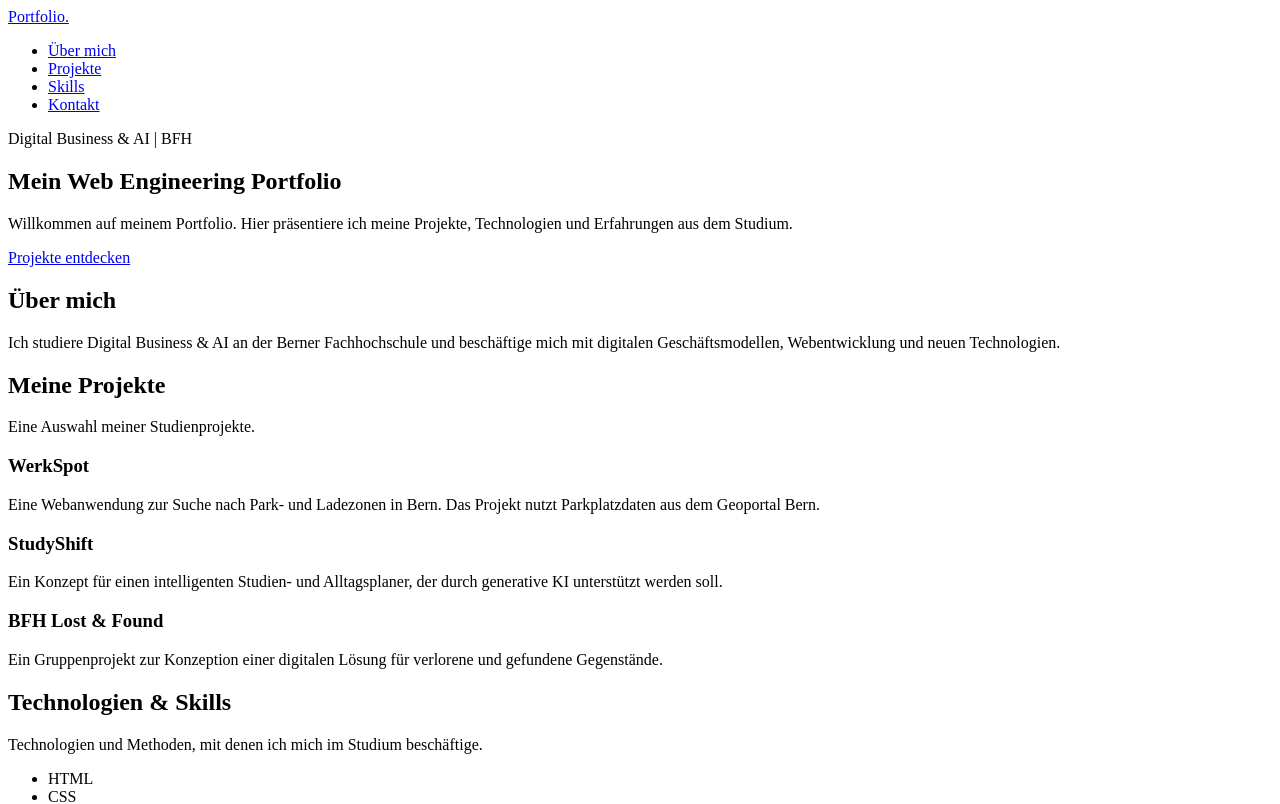
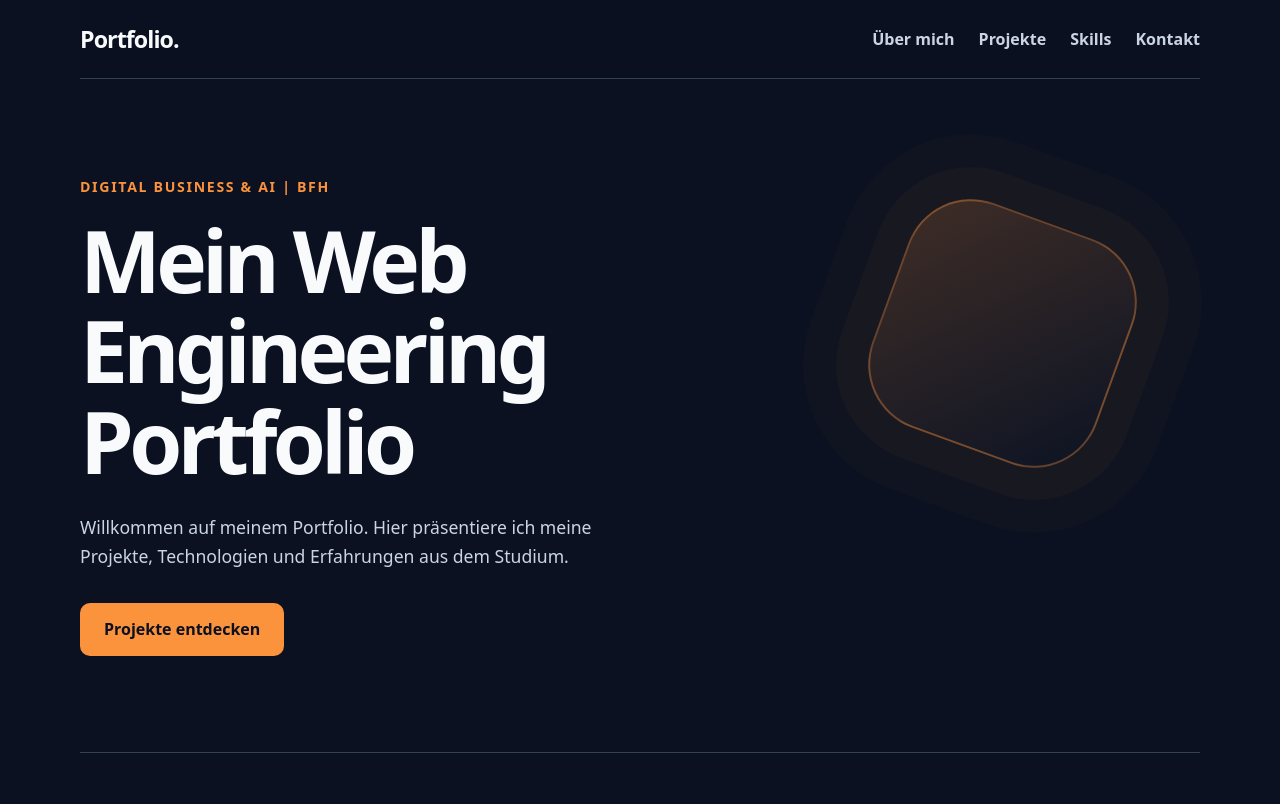
Before and after one commit to prithish10/prithish10.github.io, a plain HTML site: page index.html in a window 1280 px wide. Shown: the top 804 px of the page. Drawn offline with Linux system fonts and the light colour scheme.

Commit message:
Add files via upload

```diff
--- a/index.html
+++ b/index.html
@@ -1,4 +1,3 @@
-
 <!DOCTYPE html>
 <html lang="de-CH">
 
@@ -10,6 +9,7 @@
         content="Portfolio mit Projekten aus Digital Business & AI und Web Engineering.">
 
   <title>Web Engineering | Mein Portfolio</title>
+  <link rel="stylesheet" href="style.css">
 </head>
 
 <body>
@@ -17,7 +17,6 @@
   <!-- Kopfbereich und Navigation -->
   <header class="site-header">
     <a href="#start" class="logo">Portfolio.</a>
-
     <nav aria-label="Hauptnavigation">
       <ul>
         <li><a href="#ueber-mich">Über mich</a></li>
@@ -37,7 +36,6 @@
       <h1 id="hero-title">
         Mein Web Engineering Portfolio
       </h1>
-
       <p>
         Willkommen auf meinem Portfolio.
         Hier präsentiere ich meine Projekte,
@@ -71,7 +69,6 @@
       </p>
 
       <div class="project-grid">
-
         <article class="project-card">
           <h3>WerkSpot</h3>
           <p>
@@ -81,7 +78,6 @@
             aus dem Geoportal Bern.
           </p>
         </article>
-
         <article class="project-card">
           <h3>StudyShift</h3>
           <p>
@@ -91,7 +87,6 @@
             werden soll.
           </p>
         </article>
-
         <article class="project-card">
           <h3>BFH Lost & Found</h3>
           <p>
@@ -112,7 +107,6 @@
         Technologien und Methoden, mit denen
         ich mich im Studium beschäftige.
       </p>
-
       <ul>
         <li>HTML</li>
         <li>CSS</li>
@@ -137,7 +131,6 @@
     </section>
 
   </main>
-
   <!-- Fussbereich -->
   <footer class="site-footer">
     <p>© 2026 | Web Engineering Portfolio</p>
--- /dev/null
+++ b/style.css
@@ -0,0 +1,240 @@
+/* BFH Web Engineering – Portfolio
+   Arbeitspaket: Designsystem, Navigation, Hero und Projektkarten */
+
+:root {
+  color-scheme: dark;
+  --bg: #0b1120;
+  --surface: #152136;
+  --surface-soft: #1b2a41;
+  --text: #f8fafc;
+  --muted: #cbd5e1;
+  --accent: #fb923c;
+  --border: #334155;
+  --max-width: 1120px;
+}
+
+/* Basis und Typografie */
+* { box-sizing: border-box; }
+html { scroll-behavior: smooth; scroll-padding-top: 110px; }
+body {
+  margin: 0;
+  font-family: system-ui, -apple-system, "Segoe UI", sans-serif;
+  line-height: 1.65;
+  color: var(--text);
+  background: var(--bg);
+}
+a { color: inherit; text-decoration: none; }
+a:focus-visible {
+  outline: 3px solid var(--accent);
+  outline-offset: 4px;
+  border-radius: 4px;
+}
+
+/* Gemeinsame Seitenbreite */
+.site-header, main > section, .site-footer {
+  width: min(var(--max-width), calc(100% - 3rem));
+  margin-inline: auto;
+}
+
+/* Navigation: Flexbox (Vorlesung 2) */
+.site-header {
+  position: sticky;
+  top: 0;
+  z-index: 10;
+  display: flex;
+  align-items: center;
+  justify-content: space-between;
+  gap: 2rem;
+  padding: 1.25rem 0;
+  border-bottom: 1px solid var(--border);
+  background: rgba(11, 17, 32, 0.97);
+}
+.logo { font-size: 1.45rem; font-weight: 800; letter-spacing: -0.04em; }
+.logo:hover { color: var(--accent); }
+.site-header nav ul {
+  display: flex;
+  flex-wrap: wrap;
+  gap: 1.5rem;
+  margin: 0;
+  padding: 0;
+  list-style: none;
+}
+.site-header nav a { color: var(--muted); font-weight: 600; }
+.site-header nav a:hover { color: var(--accent); }
+
+/* Hero: Hauptaussage und Call-to-Action */
+.hero {
+  position: relative;
+  isolation: isolate;
+  display: flex;
+  flex-direction: column;
+  align-items: flex-start;
+  justify-content: center;
+  min-height: 580px;
+  padding: 6rem 0;
+}
+.hero::before {
+  content: "";
+  position: absolute;
+  z-index: -1;
+  right: 7%;
+  top: 20%;
+  width: 235px;
+  aspect-ratio: 1;
+  border: 2px solid rgba(251, 146, 60, 0.35);
+  border-radius: 28%;
+  transform: rotate(20deg);
+  background: linear-gradient(135deg, rgba(251, 146, 60, 0.22), rgba(21, 33, 54, 0.2));
+  box-shadow: 0 0 0 32px rgba(251, 146, 60, 0.035),
+              0 0 0 65px rgba(251, 146, 60, 0.018);
+  pointer-events: none;
+}
+.hero > p:first-child {
+  margin: 0 0 1rem;
+  color: var(--accent);
+  font-size: 0.88rem;
+  font-weight: 700;
+  letter-spacing: 0.12em;
+  text-transform: uppercase;
+}
+.hero h1 {
+  max-width: 15ch;
+  margin: 0;
+  font-size: clamp(2.65rem, 6.7vw, 5.6rem);
+  line-height: 1.06;
+  letter-spacing: -0.055em;
+}
+.hero > p:not(:first-child) {
+  max-width: 54ch;
+  margin: 1.6rem 0 2rem;
+  color: var(--muted);
+  font-size: 1.1rem;
+}
+.button {
+  display: inline-flex;
+  align-items: center;
+  justify-content: center;
+  min-height: 48px;
+  padding: 0.85rem 1.5rem;
+  border-radius: 10px;
+  background: var(--accent);
+  color: var(--bg);
+  font-weight: 800;
+  transition: transform 180ms ease, background-color 180ms ease;
+}
+.button:hover { background: #fdba74; transform: translateY(-2px); }
+
+/* Inhalt: saubere Abstände und Überschriften */
+main > section:not(.hero) {
+  padding-block: 5rem;
+  border-top: 1px solid var(--border);
+}
+h2 {
+  margin: 0 0 1.1rem;
+  font-size: clamp(1.8rem, 3.4vw, 2.7rem);
+  line-height: 1.2;
+  letter-spacing: -0.035em;
+}
+.about p, .projects > p, .skills > p, .contact p {
+  max-width: 68ch;
+  color: var(--muted);
+}
+
+/* Projektkarten: CSS Grid (Vorlesung 2) */
+.project-grid {
+  display: grid;
+  grid-template-columns: repeat(3, minmax(0, 1fr));
+  gap: 1.2rem;
+  margin-top: 2rem;
+  counter-reset: project;
+}
+.project-card {
+  counter-increment: project;
+  min-width: 0;
+  min-height: 265px;
+  padding: 1.75rem;
+  border: 1px solid var(--border);
+  border-radius: 18px;
+  background: linear-gradient(145deg, var(--surface), #111b2d);
+  transition: border-color 180ms ease, transform 180ms ease;
+}
+.project-card::before {
+  content: "PROJEKT 0" counter(project);
+  color: var(--accent);
+  font-size: 0.75rem;
+  font-weight: 800;
+  letter-spacing: 0.1em;
+}
+.project-card:hover { border-color: var(--accent); transform: translateY(-4px); }
+.project-card h3 { margin: 1.3rem 0 0.6rem; font-size: 1.4rem; }
+.project-card p { margin: 0; color: var(--muted); }
+
+/* Skill-Chips und Kontakt */
+.skills ul {
+  display: flex;
+  flex-wrap: wrap;
+  gap: 0.75rem;
+  padding: 0;
+  margin: 1.7rem 0 0;
+  list-style: none;
+}
+.skills li {
+  padding: 0.6rem 1rem;
+  border: 1px solid var(--border);
+  border-radius: 999px;
+  background: var(--surface-soft);
+  font-weight: 600;
+}
+.contact a {
+  display: inline-block;
+  margin-top: 0.8rem;
+  color: var(--accent);
+  font-weight: 700;
+  text-decoration: underline;
+  text-underline-offset: 4px;
+}
+.contact a:hover { color: #fdba74; }
+.site-footer {
+  padding: 2rem 0 3rem;
+  border-top: 1px solid var(--border);
+  color: var(--muted);
+  font-size: 0.9rem;
+}
+
+/* Tablet */
+@media (max-width: 900px) {
+  .project-grid { grid-template-columns: repeat(2, minmax(0, 1fr)); }
+  .hero::before { width: 150px; opacity: 0.5; }
+}
+
+/* Smartphone */
+@media (max-width: 600px) {
+  html { scroll-padding-top: 16px; }
+  .site-header, main > section, .site-footer {
+    width: calc(100% - 2rem);
+  }
+  .site-header {
+    position: relative;
+    flex-direction: column;
+    align-items: stretch;
+    gap: 0.75rem;
+  }
+  .site-header nav ul {
+    display: grid;
+    grid-template-columns: repeat(2, minmax(0, 1fr));
+    gap: 0.35rem 0.8rem;
+  }
+  .site-header nav a { display: inline-block; padding: 0.35rem 0; }
+  .hero { min-height: auto; padding: 5rem 0 4.5rem; }
+  .hero::before { display: none; }
+  .hero > p:not(:first-child) { font-size: 1rem; }
+  main > section:not(.hero) { padding-block: 3.5rem; }
+  .project-grid { grid-template-columns: 1fr; }
+  .project-card { min-height: auto; }
+}
+
+/* Bewegungsreduktion für Nutzer, die das wünschen */
+@media (prefers-reduced-motion: reduce) {
+  html { scroll-behavior: auto; }
+  .button, .project-card { transition: none; }
+}
```
